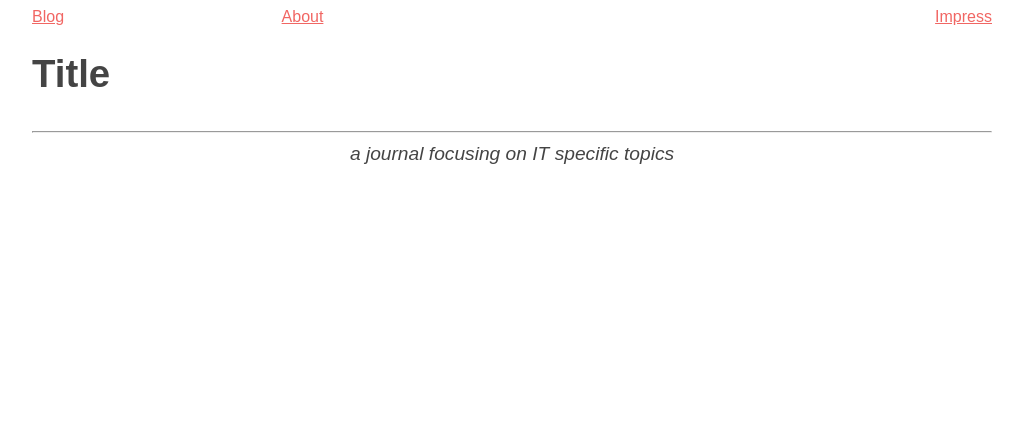
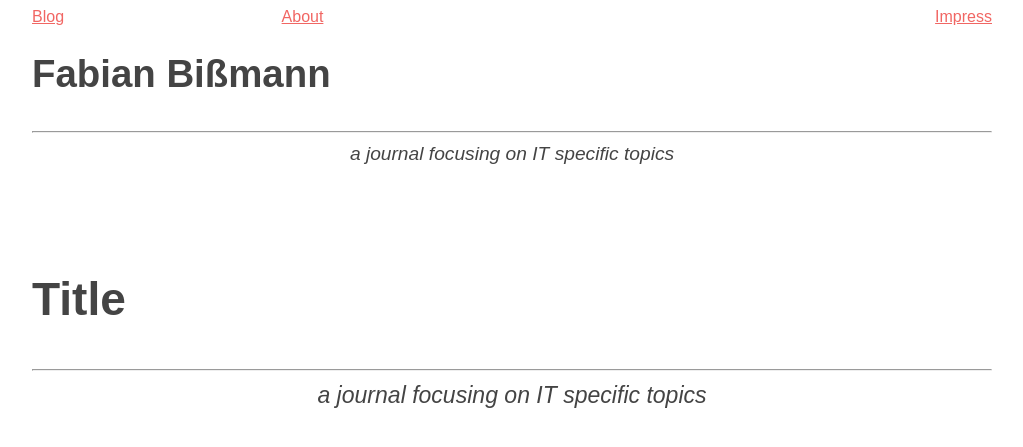
Before and after one commit to 1dollarsteak/1dollarsteak.github.io, a Jekyll site: the page built from index.html, in a window 1280 px wide. Shown: the top 447 px of the page, without its empty margins (128-1151 px from the left). Built offline with Jekyll 4.4.1, drawn with Linux system fonts in a browser that asks for light colours.

Commit message:
Move the headline part to a template file

```diff
--- /dev/null
+++ b/_includes/headline.html
@@ -0,0 +1,13 @@
+<div id="headline">
+  <a href="/" class="no-link-decoration">
+    <h1>
+      Fabian Bi&szlig;mann
+    </h1>
+  </a>
+</div>
+<hr />
+<div id="subtitle">
+  <span class="emphasize">
+    a journal focusing on IT specific topics
+  </span>
+</div>
--- a/_layouts/default.html
+++ b/_layouts/default.html
@@ -7,6 +7,9 @@
   </head>
   <body>
     {% include navigation.html %}
-    {{ content }}
+    <div id="content">
+      {% include headline.html %}
+      {{ content }}
+    </div>
   </body>
 </html>
```
